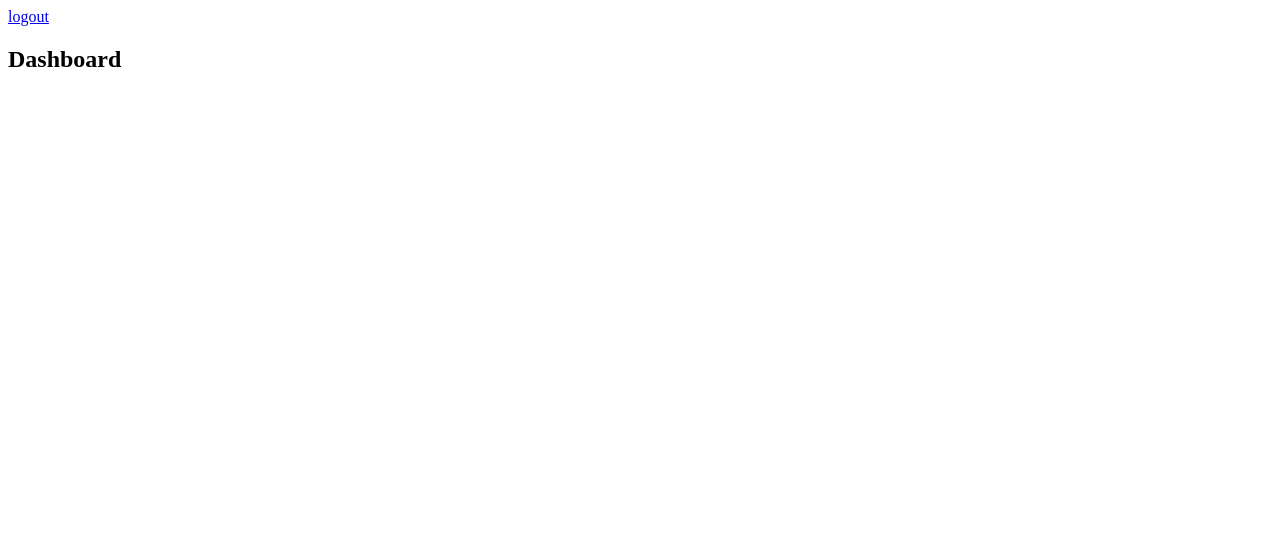
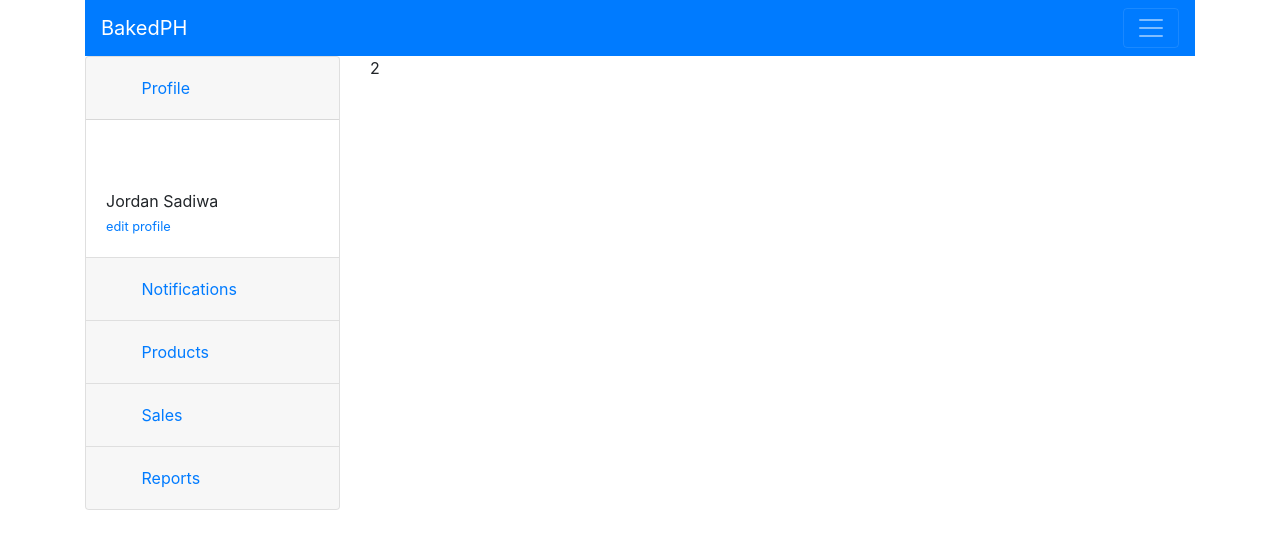
Before and after one commit to cyborg999/bakedph, a PHP site: page /dashboard.php in a window 1280 px wide. Before the commit the part shown is almost empty. Shown: the top 549 px of the page. Run offline with PHP 8.4, Linux system fonts and the light colour scheme; data comes from the database, SQL or seed files in the repository; some libraries are stand-ins or nearby versions.

Commit message:
Added dashboard for member

```diff
--- a/dashboard.php
+++ b/dashboard.php
@@ -1,17 +1,99 @@
-<?php
-	include_once "./model.php";
+<?php include_once "./head.php"; ?>
+<body>
+	<div class="container-sm">
+		<?php include_once "./dashboardnav.php"; ?>
+		<div class="row">
+			<br>
+			<div class="col-sm-3">
+				<div class="accordion" id="accordionExample">
+				  <div class="card ">
+				    <div class="card-header" id="headingOne">
+				      <h2 class="mb-0">
+				        <button class="btn btn-link btn-block text-left" type="button" data-toggle="collapse" data-target="#collapseProfile" aria-expanded="true" aria-controls="collapseProfile">
+				          <svg class="bi" width="18" height="18" fill="currentColor"><use xlink:href="./node_modules/bootstrap-icons/bootstrap-icons.svg#file-person"/></svg> Profile
+				        </button>
+				      </h2>
+				    </div>
 
-	$model = new Model();
-	$err = $model->getErrors();
-?>
-<!DOCTYPE html>
-<html>
-<head>
-	<title></title>
-	<link rel="stylesheet" type="text/css" href="./css/style.css">
-</head>
-<body>
-	<a href="logout.php">logout</a>
-	<h2>Dashboard</h2>
+				    <div id="collapseProfile" class="show collapse" aria-labelledby="headingOne" data-parent="#accordionExample">
+				      <div class="card-body">
+				      	<div class="col-sm"><svg class="bi" width="50" height="50" fill="currentColor"><use xlink:href="./node_modules/bootstrap-icons/bootstrap-icons.svg#file-person-fill"/></svg></div>
+
+				        Jordan Sadiwa
+				        <br>
+				        <small>
+				        <a href="">edit profile</a>
+				        </small>
+				      </div>
+				    </div>
+				  </div>
+				    <div class="card">
+				    <div class="card-header" id="headingOne">
+				      <h2 class="mb-0">
+				        <button class="btn btn-link btn-block text-left" type="button" data-toggle="collapse" data-target="#collapseZero" aria-expanded="true" aria-controls="collapseZero">
+				           <svg class="bi" width="18" height="18" fill="currentColor"><use xlink:href="./node_modules/bootstrap-icons/bootstrap-icons.svg#bell"/></svg> Notifications
+				        </button>
+				      </h2>
+				    </div>
+
+				    <div id="collapseZero" class="collapse" aria-labelledby="headingOne" data-parent="#accordionExample">
+				      <div class="card-body">
+				        TODO
+				      </div>
+				    </div>
+				  </div>
+
+				  <div class="card">
+				    <div class="card-header" id="headingOne">
+				      <h2 class="mb-0">
+				        <button class="btn btn-link btn-block text-left" type="button" data-toggle="collapse" data-target="#collapseOne" aria-expanded="true" aria-controls="collapseOne">
+				          <svg class="bi" width="18" height="18" fill="currentColor"><use xlink:href="./node_modules/bootstrap-icons/bootstrap-icons.svg#clipboard-plus"/></svg> Products
+				        </button>
+				      </h2>
+				    </div>
+
+				    <div id="collapseOne" class="collapse" aria-labelledby="headingOne" data-parent="#accordionExample">
+				      <div class="card-body">
+				        Anim pariatur cliche reprehenderit, enim eiusmod high life accusamus terry richardson ad squid. 3 wolf moon officia aute, non cupidatat skateboard dolor brunch. Food truck quinoa nesciunt laborum eiusmod.
+				      </div>
+				    </div>
+				  </div>
+
+				  <div class="card">
+				    <div class="card-header" id="headingTwo">
+				      <h2 class="mb-0">
+				        <button class="btn btn-link btn-block text-left collapsed" type="button" data-toggle="collapse" data-target="#collapseTwo" aria-expanded="false" aria-controls="collapseTwo">
+				          <svg class="bi" width="18" height="18" fill="currentColor"><use xlink:href="./node_modules/bootstrap-icons/bootstrap-icons.svg#receipt"/></svg> Sales
+				        </button>
+				      </h2>
+				    </div>
+				    <div id="collapseTwo" class="collapse" aria-labelledby="headingTwo" data-parent="#accordionExample">
+				      <div class="card-body">
+				        TODO
+				      </div>
+				    </div>
+				  </div>
+				  <div class="card">
+				    <div class="card-header" id="headingThree">
+				      <h2 class="mb-0">
+				        <button class="btn btn-link btn-block text-left collapsed" type="button" data-toggle="collapse" data-target="#collapseThree" aria-expanded="false" aria-controls="collapseThree">
+				         <svg class="bi" width="18" height="18" fill="currentColor"><use xlink:href="./node_modules/bootstrap-icons/bootstrap-icons.svg#clipboard-data"/></svg>  Reports
+				        </button>
+				      </h2>
+				    </div>
+				    <div id="collapseThree" class="collapse" aria-labelledby="headingThree" data-parent="#accordionExample">
+				      <div class="card-body">
+				       TODO
+				      </div>
+				    </div>
+				  </div>
+				</div>
+			</div>
+			<div class="col-sm-9">2</div>
+		</div>
+
+	</div>
+
+	<?php include_once "./foot.php"; ?>
 </body>
 </html>
--- /dev/null
+++ b/dashboardnav.php
@@ -0,0 +1,16 @@
+<nav class="navbar navbar-dark bg-primary">
+  <a class="navbar-brand" href="dashboard.php">BakedPH</a>
+  <button class="navbar-toggler" type="button" data-toggle="collapse" data-target="#navbarText" aria-controls="navbarText" aria-expanded="false" aria-label="Toggle navigation">
+    <span class="navbar-toggler-icon"></span>
+  </button>
+  <div class="collapse navbar-collapse" id="navbarText">
+    <ul class="navbar-nav mr-auto">
+      <li class="nav-item active">
+        <a class="nav-link" href="dashboard.php">Dashboard <span class="sr-only">(current)</span></a>
+      </li>
+      <li class="nav-item">
+        <a class="nav-link" href="logout.php">Logout</a>
+      </li>
+    </ul>
+  </div>
+</nav>
--- a/login.php
+++ b/login.php
@@ -4,7 +4,7 @@
 	<?php include_once "./nav.php"; ?>
 
 	<div class="container-sm">
-		<div class="login">
+		<div class="login"><br>
 			<h4>Sign In</h4>
 		  	<div class="form-group">
 				<form method="post">
```
